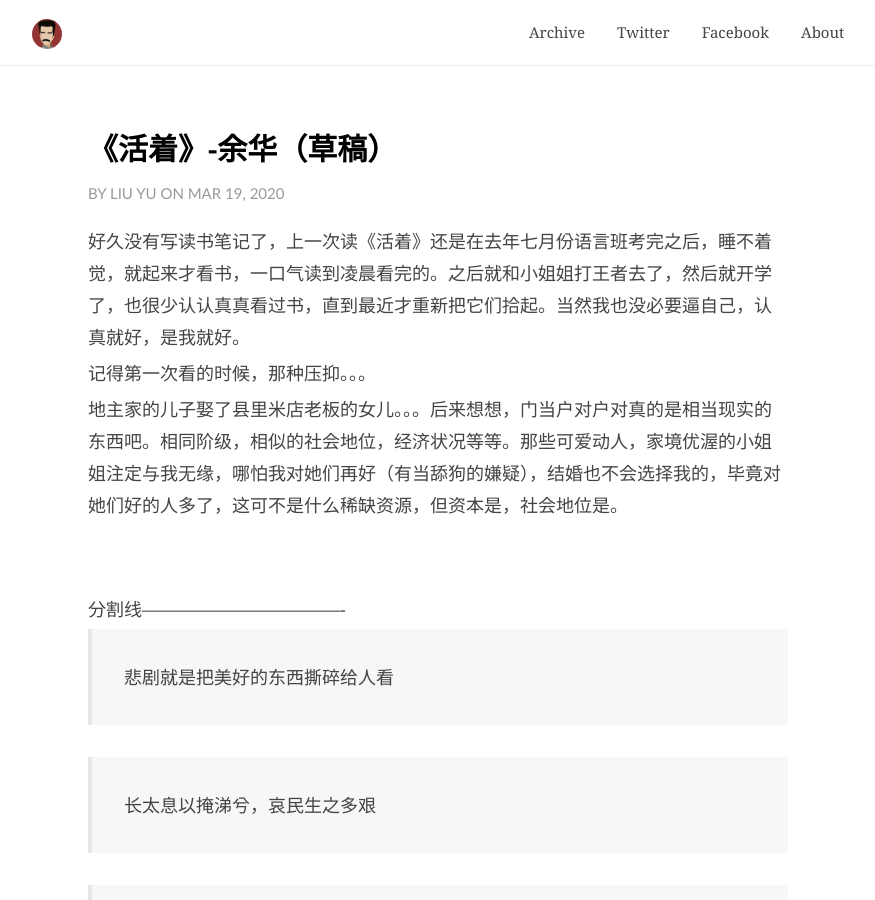
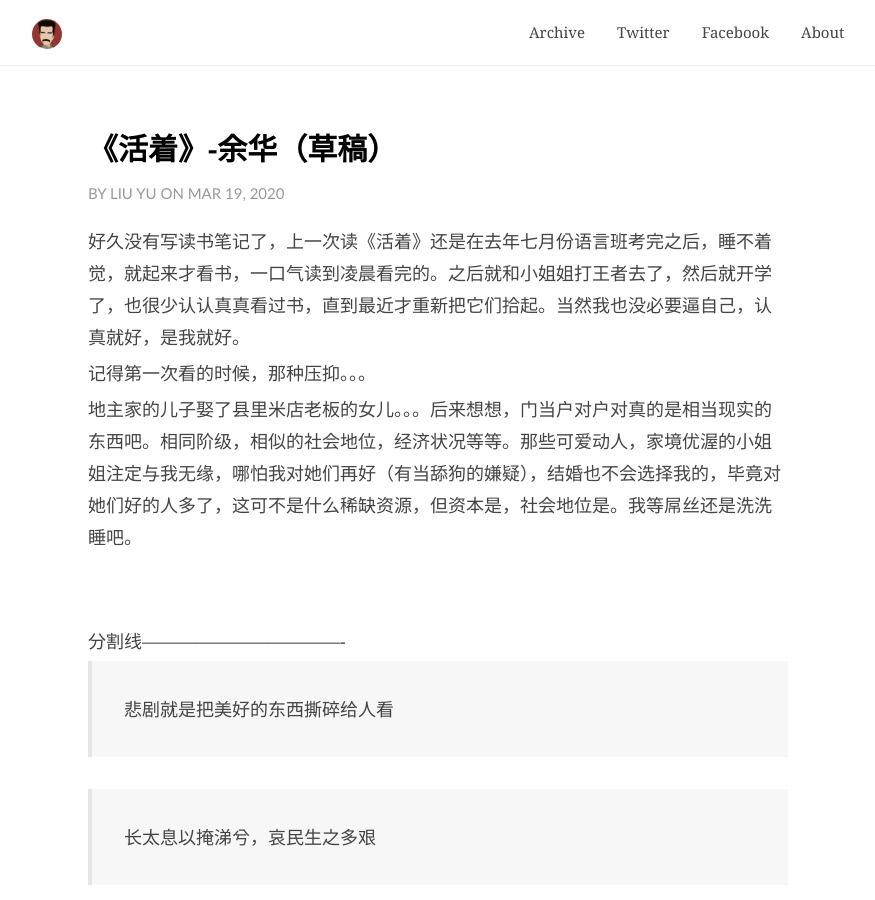
Before and after one commit to JaydenYL/JaydenYL.github.io, a Jekyll site: the page built from _posts/2020-03-19-《活着》.md, in a window 1280 px wide and 900 px high. Shown: the whole window, without its empty margins (202-1077 px from the left). Built offline with Jekyll 4.4.1, drawn with Linux system fonts in a browser that asks for light colours; comment, search, counter and statistics services are not loaded.

Commit message:
Update 2020-03-19-《活着》.md

```diff
--- a/_posts/2020-03-19-《活着》.md
+++ b/_posts/2020-03-19-《活着》.md
@@ -22,7 +22,7 @@
 
 
 
-地主家的儿子娶了县里米店老板的女儿。。。后来想想，门当户对户对真的是相当现实的东西吧。相同阶级，相似的社会地位，经济状况等等。那些可爱动人，家境优渥的小姐姐注定与我无缘，哪怕我对她们再好（有当舔狗的嫌疑），结婚也不会选择我的，毕竟对她们好的人多了，这可不是什么稀缺资源，但资本是，社会地位是。
+地主家的儿子娶了县里米店老板的女儿。。。后来想想，门当户对户对真的是相当现实的东西吧。相同阶级，相似的社会地位，经济状况等等。那些可爱动人，家境优渥的小姐姐注定与我无缘，哪怕我对她们再好（有当舔狗的嫌疑），结婚也不会选择我的，毕竟对她们好的人多了，这可不是什么稀缺资源，但资本是，社会地位是。我等屌丝还是洗洗睡吧。
 
 
 
```
